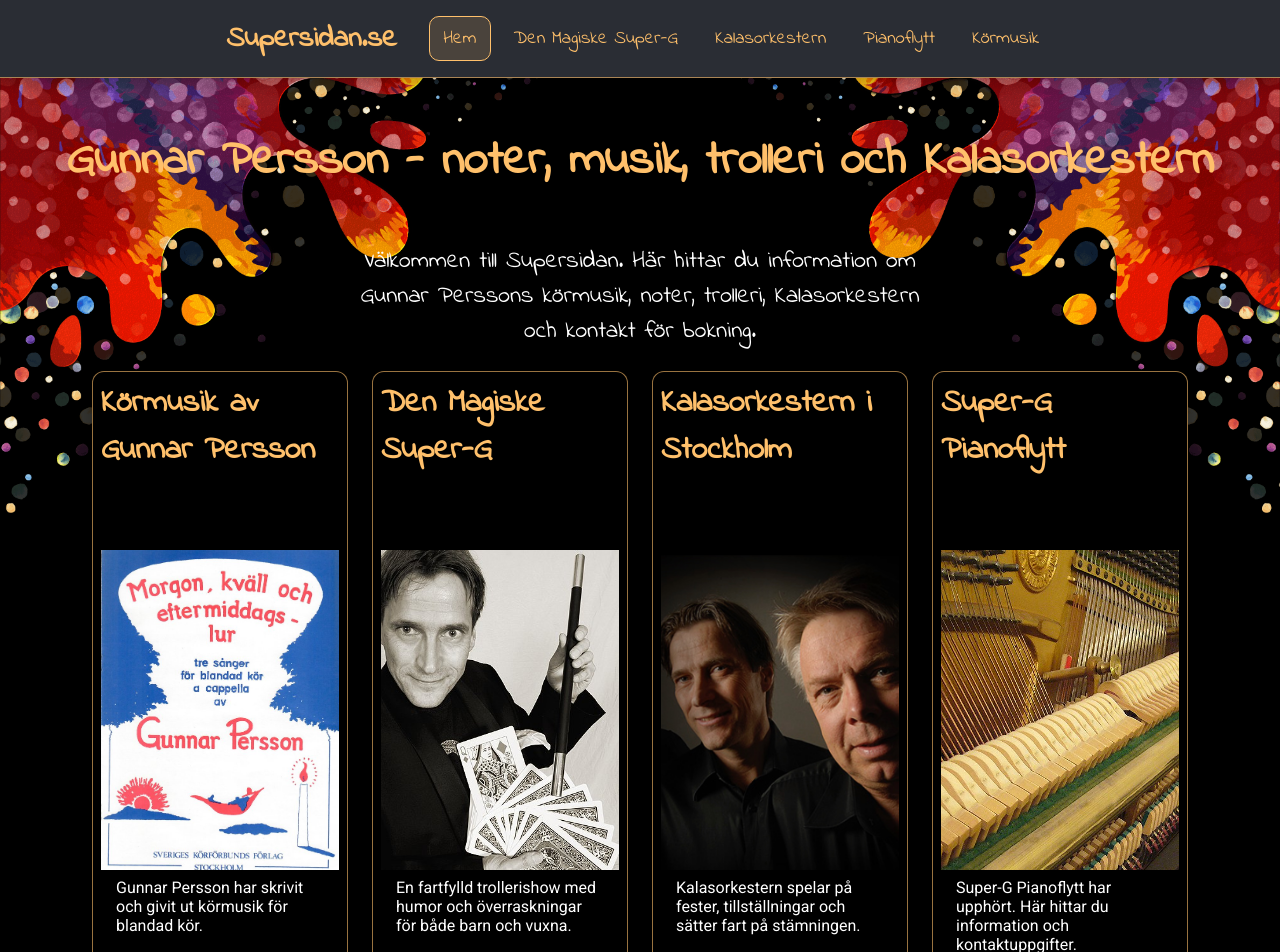
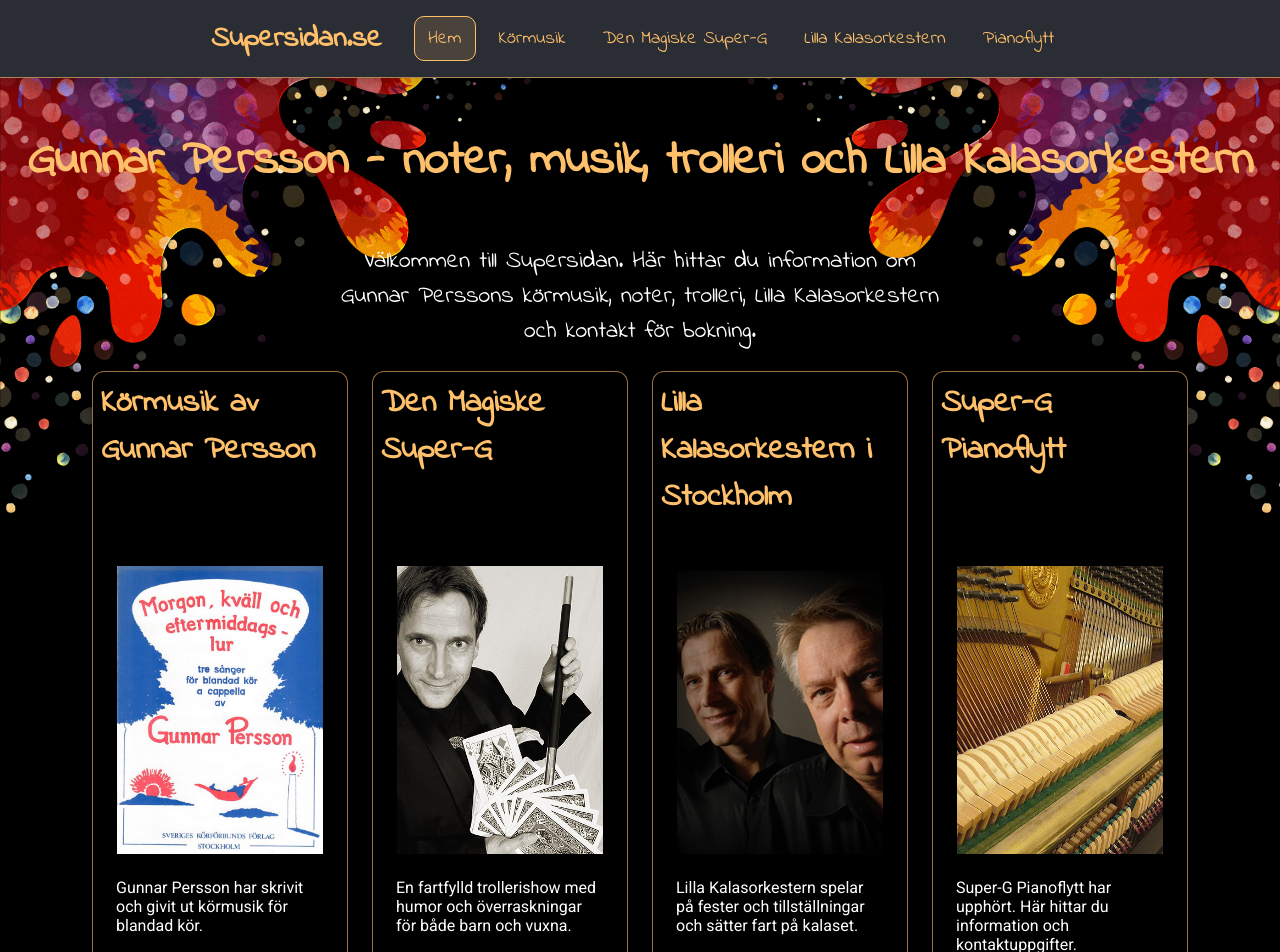
Before and after one commit to robinruden/supersidan, a React (Vite) app: page / in a window 1280 px wide. Shown: the top 952 px of the page. Built offline with nearby package versions, Linux system fonts and the light colour scheme; no server answers.

Commit message:
small changes

```diff
--- a/src/components/Navbar.jsx
+++ b/src/components/Navbar.jsx
@@ -6,10 +6,11 @@ export default function NavBar() {
       <NavLink to="/" className="nav-logo" aria-label="Supersidan.se – startsida">Supersidan.se</NavLink>
       <ul className="nav-links">
         <li><NavLink to="/" end>Hem</NavLink></li>
+        <li><NavLink to="/k-rmusik.html">Körmusik</NavLink></li>
         <li><NavLink to="/den-magiske-super-g.html">Den Magiske Super-G</NavLink></li>
-        <li><NavLink to="/kalasorkestern.html">Kalasorkestern</NavLink></li>
+        <li><NavLink to="/kalasorkestern.html">Lilla Kalasorkestern</NavLink></li>
         <li><NavLink to="/pianoflytt.html">Pianoflytt</NavLink></li>
-        <li><NavLink to="/k-rmusik.html">Körmusik</NavLink></li>
+
       </ul>
     </nav>
   );
--- a/src/pages/Home.jsx
+++ b/src/pages/Home.jsx
@@ -8,10 +8,10 @@ export default function Home() {
   return (
     <section className="home">
 
-        <h1>Gunnar Persson - noter, musik, trolleri och Kalasorkestern</h1>
+        <h1>Gunnar Persson - noter, musik, trolleri och Lilla Kalasorkestern</h1>
         <p className="intro">
           Välkommen till Supersidan. Här hittar du information om Gunnar Perssons
-          körmusik, noter, trolleri, Kalasorkestern och kontakt för bokning.
+          körmusik, noter, trolleri, Lilla Kalasorkestern och kontakt för bokning.
         </p>
 
       <div className="home-grid">
@@ -35,10 +35,10 @@ export default function Home() {
         </article>
 
         <article className="card">
-          <h2>Kalasorkestern i Stockholm</h2>
+          <h2>Lilla Kalasorkestern i Stockholm</h2>
           <img src={kalasImage} alt="Kalasorkestern" className="card-image" />
           <p>
-            Kalasorkestern spelar på fester, tillställningar och sätter fart på stämningen.
+            Lilla Kalasorkestern spelar på fester och tillställningar och sätter fart på kalaset.
           </p>
           <Link to="/kalasorkestern.html" className="btn" aria-label="Läs mer om Kalasorkestern">Läs mer om Kalasorkestern</Link>
         </article>
--- a/src/pages/Kalasorkestern.jsx
+++ b/src/pages/Kalasorkestern.jsx
@@ -3,19 +3,19 @@ import image from '../assets/img/kalas.png'
 
 export default function Kalasorkestern() {
   return (
-    <DetailPage title="Kalasorkestern" label="Musik till festen"
-      intro="Musik som sätter fart på festen. Kalasorkestern spelar på alla typer av fester och tillställningar."
+    <DetailPage title="Lilla Kalasorkestern" label="Musik till festen"
+      intro="Musik som sätter fart på festen. Lilla Kalasorkestern spelar på alla typer av fester och tillställningar."
       image={image} imageAlt="Kalasorkestern">
       <section className="detail-panel">
         <h2>En fest börjar med musiken</h2>
         <p>Planerar du en fest eller en tillställning? Kontakta Bernt eller Gunnar för att prata om musiken och ditt evenemang.</p>
       </section>
       <section className="detail-panel detail-contact">
-        <h2>Prata med Kalasorkestern</h2>
+        <h2>Prata med Lilla Kalasorkestern</h2>
         <p>Ring oss för information och bokning.</p>
         <div className="detail-actions">
-          <a className="btn detail-secondary" href="tel:+46700905203">Bernt · 070-090 52 03</a>
-          <a className="btn detail-secondary" href="tel:+46707682146">Gunnar · 070-768 21 46</a>
+          <a className="btn detail-secondary" href="tel:+46700905203">Bernt - 070-090 52 03</a>
+          <a className="btn detail-secondary" href="tel:+46707682146">Gunnar - 070-768 21 46</a>
         </div>
       </section>
     </DetailPage>
--- a/src/styles/home.css
+++ b/src/styles/home.css
@@ -210,12 +210,12 @@
   /* height: 3.5rem; */
 }
 
-/* @media (min-width: 1064px) {
+@media (min-width: 1064px) {
   .home-grid .card .btn {
-    height: 5.5rem;
+    height: 5rem;
     width: 100%;
   }
-} */
+}
 
 @media (max-width: 1063px) {
   .home-grid {
@@ -274,13 +274,13 @@
     justify-self: center;
   } */
 
-/* @media (min-width: 1063px) {
+@media (min-width: 1063px) {
     .home-grid .card img {
       padding: 1rem;
       aspect-ratio: auto;
       object-fit: cover;
   }
-} */
+}
 
 
 @media (hover: hover ) and (pointer: fine) {
```
